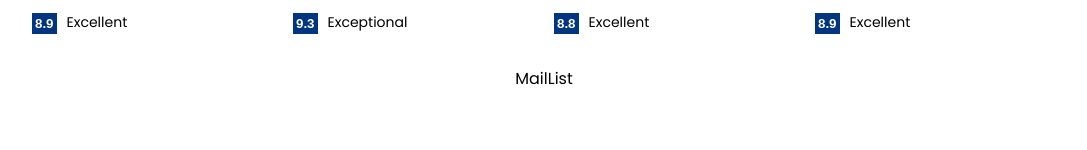
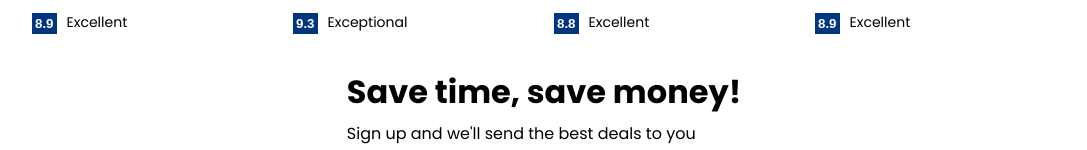
Before and after one commit to bregarulai/booking-nextjs, a Next.js app: page / in a window 1280 px wide. Shown: the part 1475-1625 px from the top of the page, without its empty margins (96-1183 px from the left). Before the commit the page ends 1567 px from the top, so only its background shows below. Built offline with nearby package versions, Linux system fonts and the light colour scheme.

Commit message:
created jsx for mailList component

```diff
--- a/components/Maillist/MailList.jsx
+++ b/components/Maillist/MailList.jsx
@@ -1,7 +1,18 @@
 import React from 'react';
 
 const MailList = () => {
-  return <div>MailList</div>;
+  return (
+    <div className='mailList'>
+      <h1 className='mailList__title'>Save time, save money!</h1>
+      <span className='mailList__description'>
+        Sign up and we'll send the best deals to you
+      </span>
+      <div className='mailList__input-container'>
+        <input type='email' placeholder='Your Email' />
+        <button>Subscribe</button>
+      </div>
+    </div>
+  );
 };
 
 export default MailList;
```
